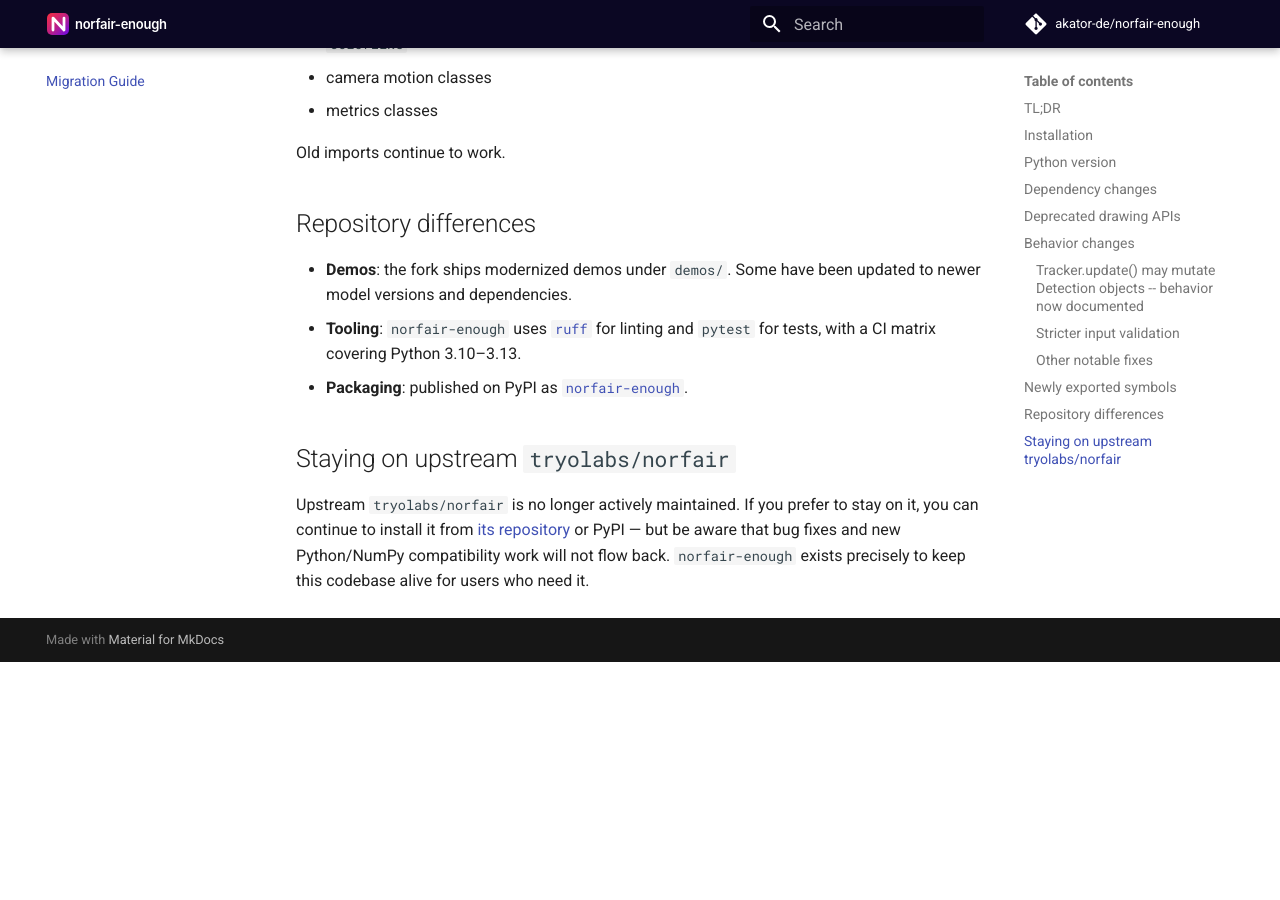
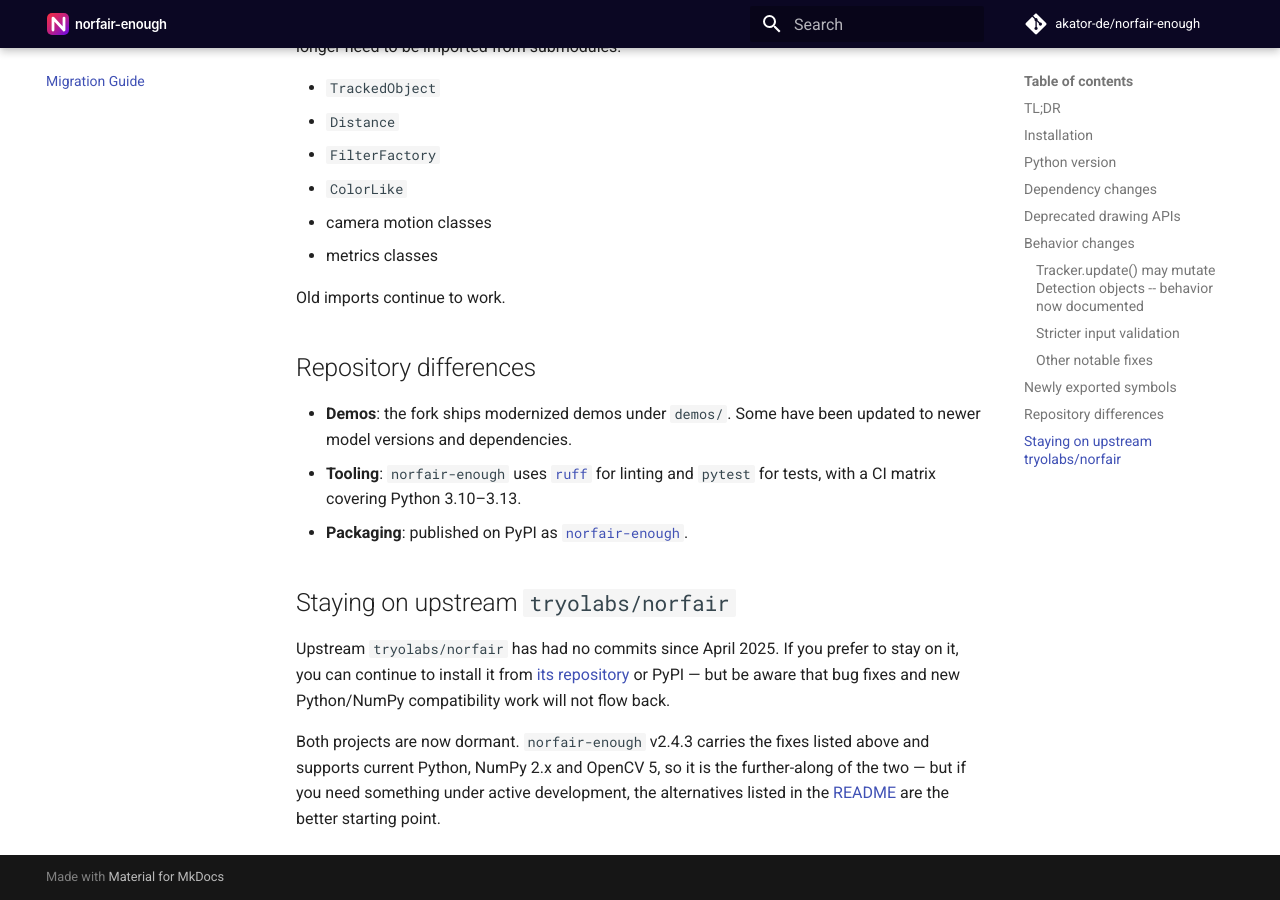
Before and after one commit to akator-de/norfair-enough, an MkDocs documentation site: the page built from docs/migration.md, in a window 1280 px wide and 900 px high, scrolled down 3706 px. Built offline with MkDocs 1.6.1 and Material for MkDocs 9.7.7, drawn with Linux system fonts in a browser that asks for light colours; comment, search, counter and statistics services are not loaded; the version menu is left out; before the commit the page ends 4368 px from its top, so only the background shows below that; some of the changed text lies outside the part shown.

Commit message:
docs: announce end of maintenance and correct two stale claims
Adds a status callout to the README stating that v2.4.3 is the final
release and the repository is archived, what still works, and that forking
is welcome. docs/gen_index.py renders the README as the docs homepage, so
the notice reaches the published site too.

Corrects two statements that no longer hold:

- The README claimed CI runs MOT metrics regression tests on every pull
  request. #123 removed the MOT17 integration test and there is no MOT job
  in any workflow; only the reproducible demo script remains.
- The migration guide described this fork as maintained and as the place
  keeping the codebase alive. Both projects are dormant now, so it points
  readers at the actively developed alternatives instead.

```diff
--- a/docs/migration.md
+++ b/docs/migration.md
@@ -1,8 +1,14 @@
 # Migration Guide: tryolabs/norfair → norfair-enough
 
-`norfair-enough` is a maintained fork of [`tryolabs/norfair`](https://github.com/tryolabs/norfair),
+`norfair-enough` is a fork of [`tryolabs/norfair`](https://github.com/tryolabs/norfair),
 based on upstream v2.3.0. This guide describes what you need to change when moving an existing
 project from the upstream package to `norfair-enough`.
+
+!!! warning "This fork is no longer maintained"
+
+    v2.4.3 (August 2026) is the final release and the repository is archived. The package
+    remains installable and working, but nothing further will be released. This guide is kept
+    for anyone migrating onto that final version, or forking it to carry it forward.
 
 ## TL;DR
 
@@ -153,8 +159,13 @@
 
 ## Staying on upstream `tryolabs/norfair`
 
-Upstream `tryolabs/norfair` is no longer actively maintained. If you prefer to stay on it,
+Upstream `tryolabs/norfair` has had no commits since April 2025. If you prefer to stay on it,
 you can continue to install it from
 [its repository](https://github.com/tryolabs/norfair) or PyPI — but be aware that bug fixes
-and new Python/NumPy compatibility work will not flow back. `norfair-enough` exists precisely
-to keep this codebase alive for users who need it.
+and new Python/NumPy compatibility work will not flow back.
+
+Both projects are now dormant. `norfair-enough` v2.4.3 carries the fixes listed above and
+supports current Python, NumPy 2.x and OpenCV 5, so it is the further-along of the two — but
+if you need something under active development, the alternatives listed in the
+[README](https://github.com/akator-de/norfair-enough#comparison-to-other-trackers) are the
+better starting point.
```
Also changed, not shown: README.md (+14 -3 lines).
